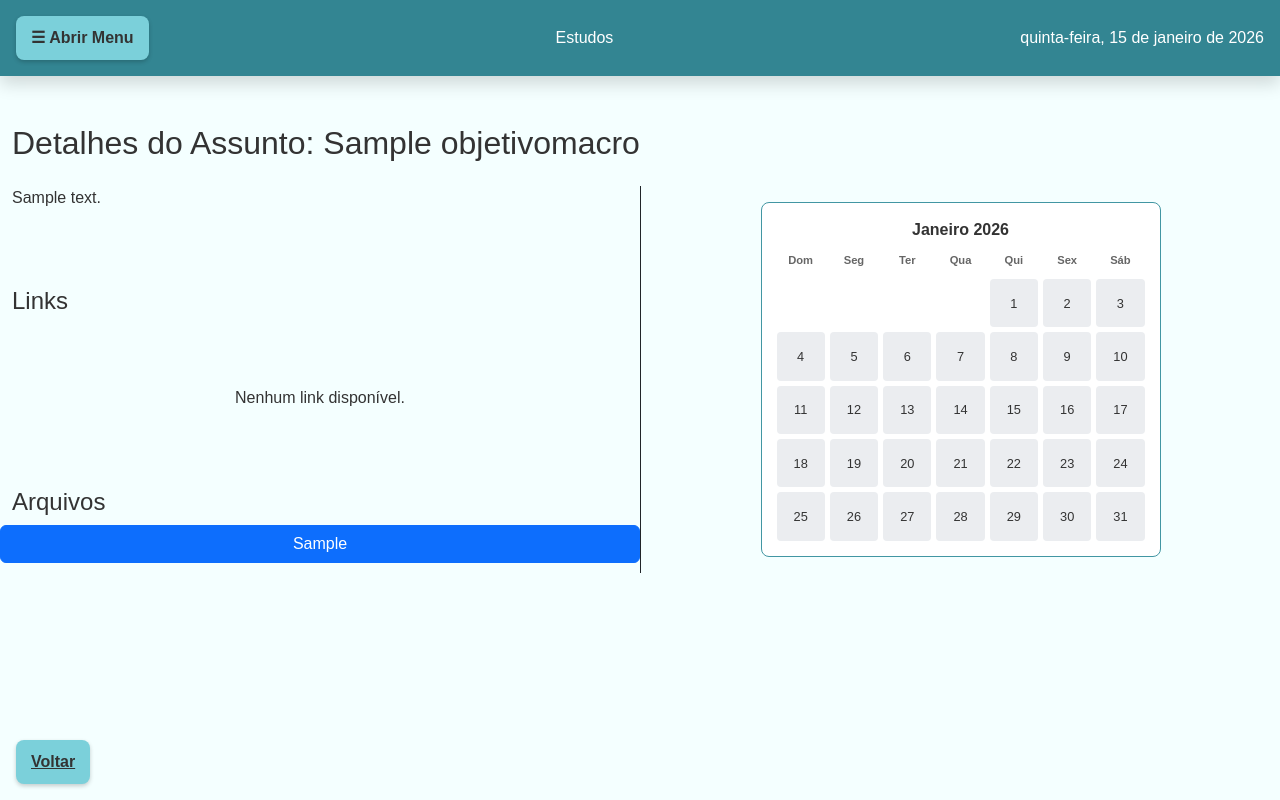
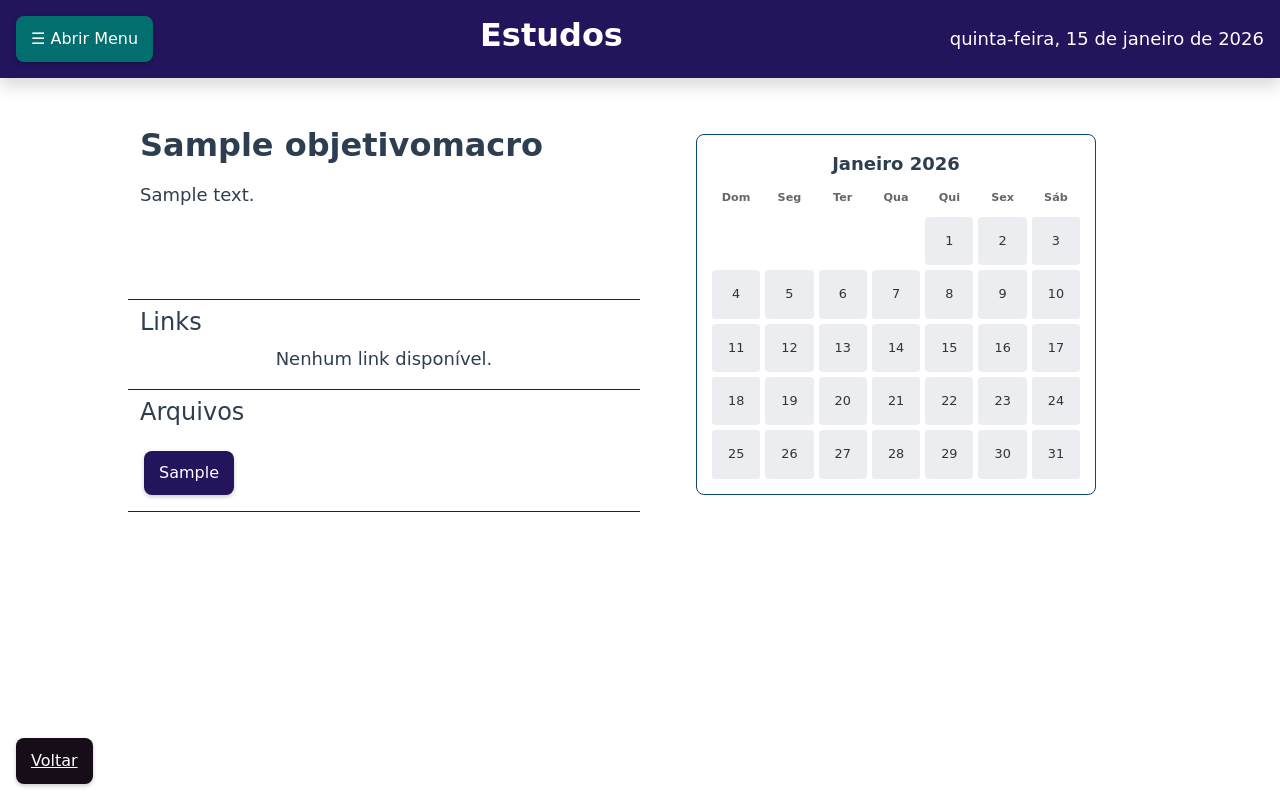
Before and after one commit to Gusta101/Organizador-Anual, a Django app: page /estudos/assunto/1/ in a window 1280 px wide. Run offline with Django 5.2, Linux system fonts and the light colour scheme; tables that the repository leaves empty hold one stand-in row (values such as "Sample post").

Commit message:
(style) Adiciona fonte de texto e estilo

```diff
--- a/core/static/css/style.css
+++ b/core/static/css/style.css
@@ -1,27 +1,25 @@
 :root {
     /* Paleta Claro */
-    --color1: #14a6bd;
-    --color2: #338592;
-    --color3: #4296a3;
-    --color4: #7bd0da;
-    --color5: #f4ffff;
-
-    /* Paleta Escuro */
-    /* --color1: #160d18 ;
+    --color1: #160d18 ;
     --color2: #23145b ;
     --color3: #09456c ;
     --color4: #026f6e ;
-    --color5: #1ca39e ; */
+    --color5: #1ca39e ;
 
-    --text-color: #333;
+    --text-color: #fff;
     --sidebar-width: 250px;
+}
+
+.container-fluid {
+    width: 80%;
+    align-self: center;
 }
 
 /* Reset básico */
 * { margin: 0; padding: 0; box-sizing: border-box; }
 
 body {
-    background-color: var(--color5);
+    background-color: white;
     color: var(--text-color);
     font-family: sans-serif;
     display: flex;
@@ -88,13 +86,11 @@ body {
 
 /* Buttons */
 .btn-animated {
-    background-color: var(--color4);
     color: var(--text-color);
     padding: 10px 15px;
     border: none;
     border-radius: 8px;
     font-size: 1rem;
-    font-weight: bold;
     cursor: pointer;
     display: inline-flex;
     align-items: center;
@@ -112,6 +108,24 @@ body {
 .btn-animated:active {
     transform: scale(0.75);
     box-shadow: 0 1px 2px rgba(0,0,0,0.2);
+}
+
+.btn.bg-color5:hover {
+    background-color: var(--color4) !important;
+    color: white !important;
+    border-color: var(--color4);
+}
+
+.link-button {
+    color: #2563eb;
+    text-decoration: none;
+    font-weight: 500;
+    transition: all 0.2s ease;
+}
+
+.link-button:hover {
+    color: #1e3a8a;
+    text-decoration: underline;
 }
 
 /* Conteúdo Principal */
@@ -134,3 +148,31 @@ body {
     padding: 20px;
     overflow-y: auto;
 }
+
+/* Cores */
+.bg-color1 { background-color: var(--color1); }
+.bg-color2 { background-color: var(--color2); }
+.bg-color3 { background-color: var(--color3); }
+.bg-color4 { background-color: var(--color4); }
+.bg-color5 { background-color: var(--color5); }
+
+/* Fonte */
+body, p, textarea {
+    font-family: 'Patrick Hand', cursive;
+    font-size: 18px;
+    line-height: 1.6;
+    color: #2c3e50;
+}
+
+h1, h2, h3 {
+    font-family: 'Caveat', cursive;
+    font-weight: 700;
+}
+
+.btn, .nav-link {
+    font-family: 'Architects Daughter', cursive;
+    font-size: 16px;
+    font-weight: 400;
+}
+
+.text-color-dark { color: #333; }
--- a/core/templates/core/base.html
+++ b/core/templates/core/base.html
@@ -5,8 +5,16 @@
 <head>
     <meta charset="UTF-8">
     <meta name="viewport" content="width=device-width, initial-scale=1.0">
+    <!-- Bootstrap CSS -->
     <link href="https://cdn.jsdelivr.net/npm/bootstrap@5.3.8/dist/css/bootstrap.min.css" rel="stylesheet"
         integrity="sha384-sRIl4kxILFvY47J16cr9ZwB07vP4J8+LH7qKQnuqkuIAvNWLzeN8tE5YBujZqJLB" crossorigin="anonymous">
+
+    <!-- Fonts -->
+    <link rel="preconnect" href="https://fonts.googleapis.com">
+    <link rel="preconnect" href="https://fonts.gstatic.com" crossorigin>
+    <link href="https://fonts.googleapis.com/css2?family=Press+Start+2P&family=Righteous&display=swap" rel="stylesheet">
+
+    <!-- Styles -->
     <link rel="stylesheet" href="{% static 'css/style.css' %}">
     <title>Esse vai ser meu ano! - 2026</title>
 </head>
@@ -15,7 +23,7 @@
 
     <!-- Barra Lateral -->
     <nav class="sidebar">
-        <button id="closeBtn" class="btn-animated" style="align-self: flex-end;">X</button>
+        <button id="closeBtn" class="btn-animated bg-color4" style="align-self: flex-end;">X</button>
         <h2>Planejador 2026</h2>
         <ul class="p-0">
             <li><a href="/">🏠 Início</a></li>
@@ -37,8 +45,8 @@
     <main class="main-content">
         <!-- Info Topo -->
         <header class="top-bar text-white shadow d-flex justify-content-between align-items-center p-3 mb-4">
-            <button id="openBtn" class="btn-animated">☰ Abrir Menu</button>
-            <span id="current-screen">{% block title %}Dashboard{% endblock %}</span>
+            <button id="openBtn" class="btn-animated bg-color4">☰ Abrir Menu</button>
+            <h2 id="current-screen">{% block title %}Dashboard{% endblock %}</h2>
             <span id="current-date"></span>
         </header>
         {% block content %}
--- a/estudos/templates/estudos/detalhes_assunto.html
+++ b/estudos/templates/estudos/detalhes_assunto.html
@@ -7,48 +7,55 @@
 {% block content %}
 
 <div class="container-fluid">
-    <h2 class="mt-4">
-        Detalhes do Assunto: {{ assunto.titulo }}
-    </h2>
-    <div class="row">
+    <div class="row justify-content-center">
         <!-- Coluna Esquerda -->
         <div class="col-md-6">
-            <div class="row mt-3 h-25">
-                <!-- Descrição -->
+
+            <!-- Cabeçalho -->
+            <h2 class="mt-4">
+                {{ assunto.titulo }}
+            </h2>
+            <div class="row my-3 h-25">
                 <p>{{ assunto.descricao }}</p>
             </div>
-            <div class="row h-50">
-                <!-- Links -->
-                <h4>Links</h4>
+
+            <!-- Links -->
+            <div class="row border-top border-bottom border-1 border-dark">
+                <h4 class="mt-2">Links</h4>
                 {% if assunto.get_links %}
                 <ul>
                     {% for link in assunto.get_links %}
-                    <li><a href="{{ link.url }}" target="_blank">{{ link.nome }}</a></li>
+                    <a href="{{ link.url }}" target="_blank" class="link-button m-3">➡️{{ link.nome }}</a>
                     {% endfor %}
                 </ul>
                 {% else %}
                 <p class="text-center">Nenhum link disponível.</p>
                 {% endif %}
             </div>
-            <div class="row">
-                <!-- Arquivos -->
-                <h4 class="h-100">Arquivos</h4>
-                <a href="{% url 'estudos:visualizar_pdf' assunto_id=assunto.id %}" target="_blank" class="btn btn-primary">
+
+            <!-- Arquivos -->
+            <div class="row border-bottom border-1 border-dark">
+                <h4 class="mt-2">Arquivos</h4>
+                {% if assunto.pdf %}
+                <a href="{% url 'estudos:visualizar_pdf' assunto_id=assunto.id %}" target="_blank" class="btn btn-animated bg-color2 w-auto m-3">
                     {{ assunto.pdf_filename }}
                 </a>
+                {% else %}
+                <p class="text-center">Nenhum arquivo disponível.</p>
+                {% endif %}
             </div>
         </div>
 
         <!-- Coluna Direita -->
         <div class="col-md-6">
-            <div class="row mt-3 justify-content-center border-start border-1 border-dark p-3">
+            <div class="row mt-3 justify-content-center p-3">
                 <!-- Calendário -->
                 {% render_heatmap metas %}
             </div>
         </div>
     </div>
     <div class="fixed-bottom p-3" style="pointer-events: none;">
-        <a class="btn-animated w-auto" href="{% url 'estudos:home' %}" style="pointer-events: auto;">Voltar</a>
+        <a class="btn-animated  bg-color1 w-auto" href="{% url 'estudos:home' %}" style="pointer-events: auto;">Voltar</a>
     </div>
 </div>
 
```
Also changed, not shown: estudos/templates/estudos/dashboard.html (+5 -5 lines).
